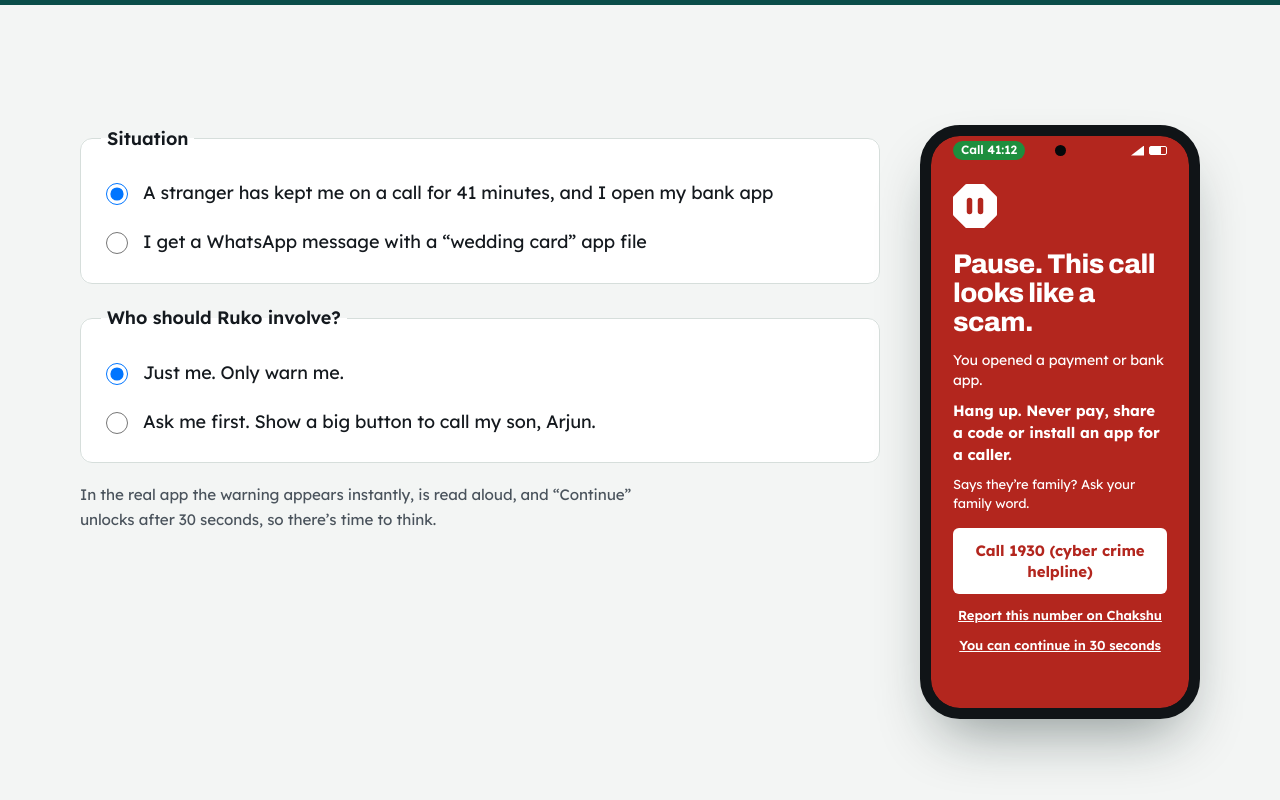
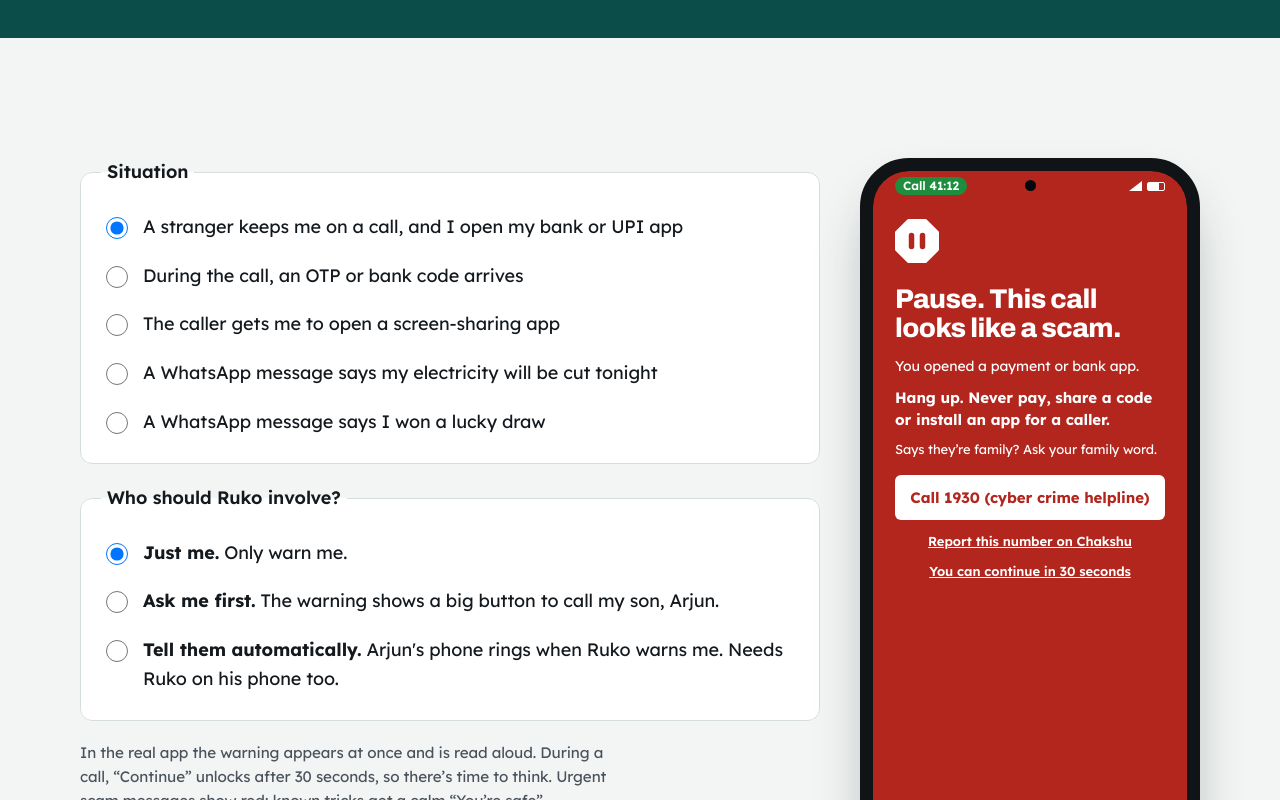
Before and after one commit to rnntech/ruko-web, a Next.js app: page /demo in a window 1280 px wide. Shown: the part 380-1180 px from the top of the page. Built offline with nearby package versions, Linux system fonts and the light colour scheme.

Commit message:
wip: /demo matches the app - three call moments, red and calm messages, three helper modes (D-088)

```diff
--- a/app/demo/DemoSwitcher.tsx
+++ b/app/demo/DemoSwitcher.tsx
@@ -1,53 +1,73 @@
 "use client";
 
 import { useState } from "react";
-import { PhoneFrame, WarningScreen } from "@/components/Phone";
+import { PhoneFrame, WarningScreen, type WarnSituation } from "@/components/Phone";
 import styles from "./demo.module.css";
 
-type Situation = "call" | "message";
-type Mode = "just-me" | "ask-first";
+type Mode = "just-me" | "ask-first" | "auto";
+
+// The moments Ruko acts on, as the app words them (rules R1, R3, R2; message tones red and calm).
+const SITUATIONS: { id: WarnSituation; label: string }[] = [
+  { id: "bank", label: "A stranger keeps me on a call, and I open my bank or UPI app" },
+  { id: "otp", label: "During the call, an OTP or bank code arrives" },
+  { id: "screen", label: "The caller gets me to open a screen-sharing app" },
+  { id: "message", label: "A WhatsApp message says my electricity will be cut tonight" },
+  { id: "calm", label: "A WhatsApp message says I won a lucky draw" },
+];
+
+// Helper modes, as in the app's Settings (strings mode_*_title / mode_*_body).
+const MODES: { id: Mode; title: string; body: string }[] = [
+  { id: "just-me", title: "Just me", body: "Only warn me." },
+  { id: "ask-first", title: "Ask me first", body: "The warning shows a big button to call my son, Arjun." },
+  { id: "auto", title: "Tell them automatically", body: "Arjun's phone rings when Ruko warns me. Needs Ruko on his phone too." },
+];
 
 export function DemoSwitcher() {
-  const [situation, setSituation] = useState<Situation>("call");
+  const [situation, setSituation] = useState<WarnSituation>("bank");
   const [mode, setMode] = useState<Mode>("just-me");
-  const helperName = situation === "call" && mode === "ask-first" ? "Arjun" : null;
+  const isMessage = situation === "message" || situation === "calm";
+  const helperName = !isMessage && mode !== "just-me" ? "Arjun" : null;
 
   return (
     <div className={styles.layout}>
       <div>
         <fieldset className={styles.group}>
           <legend>Situation</legend>
-          <label className={styles.option}>
-            <input type="radio" name="situation" checked={situation === "call"} onChange={() => setSituation("call")} />
-            A stranger has kept me on a call for 41 minutes, and I open my bank app
-          </label>
-          <label className={styles.option}>
-            <input type="radio" name="situation" checked={situation === "message"} onChange={() => setSituation("message")} />
-            I get a WhatsApp message with a &ldquo;wedding card&rdquo; app file
-          </label>
+          {SITUATIONS.map((s) => (
+            <label key={s.id} className={styles.option}>
+              <input type="radio" name="situation" checked={situation === s.id} onChange={() => setSituation(s.id)} />
+              {s.label}
+            </label>
+          ))}
         </fieldset>
 
-        <fieldset className={styles.group} disabled={situation === "message"}>
+        <fieldset className={styles.group} disabled={isMessage}>
           <legend>Who should Ruko involve?</legend>
-          <label className={styles.option}>
-            <input type="radio" name="mode" checked={mode === "just-me"} onChange={() => setMode("just-me")} />
-            Just me. Only warn me.
-          </label>
-          <label className={styles.option}>
-            <input type="radio" name="mode" checked={mode === "ask-first"} onChange={() => setMode("ask-first")} />
-            Ask me first. Show a big button to call my son, Arjun.
-          </label>
-          {situation === "message" && <p className="note">Message warnings never involve anyone else.</p>}
+          {MODES.map((m) => (
+            <label key={m.id} className={styles.option}>
+              <input type="radio" name="mode" checked={mode === m.id} onChange={() => setMode(m.id)} />
+              <span>
+                <strong>{m.title}.</strong> {m.body}
+              </span>
+            </label>
+          ))}
+          {isMessage && <p className="note">Message warnings never involve anyone else.</p>}
         </fieldset>
 
         <p className="note measure">
-          In the real app the warning appears instantly, is read aloud, and &ldquo;Continue&rdquo; unlocks after 30
-          seconds, so there&rsquo;s time to think.
+          In the real app the warning appears at once and is read aloud. During a call, &ldquo;Continue&rdquo; unlocks
+          after 30 seconds, so there&rsquo;s time to think. Urgent scam messages show red; known tricks get a calm
+          &ldquo;You&rsquo;re safe&rdquo;.
         </p>
       </div>
 
-      <PhoneFrame label={`Mock-up: Ruko's warning ${situation === "message" ? "for a scam message" : "during a risky call"}`}>
-        <WarningScreen kind={situation} helperName={helperName} />
+      <PhoneFrame width={340} label={`Mock-up: Ruko's warning ${isMessage ? "for a scam message" : "during a risky call"}`}>
+        <WarningScreen
+          situation={situation}
+          helperName={helperName}
+          helperRinging={mode === "auto"}
+          quote={situation === "calm" ? "Congratulations! Your number has won \u20b925 lakh in the KBC lucky draw\u2026" : undefined}
+        />
       </PhoneFrame>
     </div>
   );
--- a/app/demo/page.tsx
+++ b/app/demo/page.tsx
@@ -4,7 +4,7 @@ import { PageHead } from "@/components/PageHead";
 
 export const metadata: Metadata = {
   title: "See Ruko's warning",
-  description: "A mock-up of the warning Ruko shows during a risky call or for a scam message.",
+  description: "A mock-up of the warnings Ruko shows during a risky call or for a scam message.",
 };
 
 export default function DemoPage() {
@@ -12,7 +12,7 @@ export default function DemoPage() {
     <>
       <PageHead
         title="See the warning"
-        lead="A mock-up of what Ruko shows on an Android phone. Choose a situation and a setting to see how the warning changes."
+        lead="A mock-up of what Ruko shows on an Android phone. Choose a situation and who Ruko should involve to see how the warning changes."
       />
       <section className="field">
         <div className="container">
--- a/components/Phone.module.css
+++ b/components/Phone.module.css
@@ -249,6 +249,14 @@
 .warnScreen {
   background: var(--danger);
   color: #ffffff;
+}
+
+.warnCalm {
+  background: var(--teal-700);
+}
+
+.warnCalm .warnButton {
+  color: var(--teal-700);
 }
 
 .warnBody {
--- a/components/Phone.tsx
+++ b/components/Phone.tsx
@@ -181,36 +181,68 @@ export function BankAppScreen() {
   );
 }
 
-/** Ruko's red warning, worded and laid out like the app's (strings from res/values/strings.xml: warning_*, reason_r1). */
+export type WarnSituation = "bank" | "otp" | "screen" | "message" | "calm";
+
+/**
+ * Ruko's warning, worded and laid out like the app's (android WarningOverlay.kt; strings warning_*, reason_r1..r3).
+ * Calls: R1 bank or UPI app, R3 a code arrives, R2 screen sharing ("Stop. This is a scam."). Messages: red, or calm
+ * for a known trick (teal). "Call [helper]" is the big button whenever a helper is chosen (D-066); in "Tell them
+ * automatically" a line says their phone is ringing (D-053).
+ */
 export function WarningScreen({
-  kind = "call",
+  situation = "bank",
   helperName = null,
+  helperRinging = false,
+  quote = "Aapka bijli connection aaj raat 9:30 baje kat jayega…",
 }: {
-  kind?: "call" | "message";
+  situation?: WarnSituation;
   helperName?: string | null;
+  helperRinging?: boolean;
+  quote?: string;
 }) {
-  const isMessage = kind === "message";
+  const isMessage = situation === "message" || situation === "calm";
+  const calm = situation === "calm";
+  const call = {
+    bank: { head: "Pause. This call looks like a scam.", reason: "You opened a payment or bank app.", advice: "Hang up. Never pay, share a code or install an app for a caller." },
+    otp: { head: "Pause. This call looks like a scam.", reason: "A code or bank message just arrived.", advice: "Don’t share this code or OTP with anyone. Hang up." },
+    screen: {
+      head: "Stop. This is a scam.",
+      reason: "You opened a screen-sharing app during a call with an unknown number. It lets them see and control your phone.",
+      advice: "Close this app and hang up. Never let a caller see or control your phone.",
+    },
+  };
+  const c = isMessage ? null : call[situation as "bank" | "otp" | "screen"];
   return (
-    <div className={`${styles.screen} ${styles.warnScreen}`}>
+    <div className={`${styles.screen} ${styles.warnScreen} ${calm ? styles.warnCalm : ""}`}>
       <StatusBar dark call={!isMessage} />
       <div className={styles.warnBody}>
-        <LogoMark size={44} variant="warning" />
+        <LogoMark size={44} variant={calm ? "reversed" : "warning"} />
         {isMessage ? (
           <>
-            <p className={styles.warnHeadline}>Pause. This message looks like a scam.</p>
+            <p className={styles.warnHeadline}>{calm ? "You’re safe. Nothing has happened." : "Pause. This message looks like a scam."}</p>
             <p className={styles.warnFrom}>From +91 99999 00000 on WhatsApp, Oct 21, 3:16 PM</p>
-            <p className={styles.warnQuote}>&ldquo;Aapka bijli connection aaj raat 9:30 baje kat jayega&hellip;&rdquo;</p>
-            <p className={styles.warnAdvice}>Don&rsquo;t reply, tap links or open files in it.</p>
-            <span className={styles.warnButton}>Got it</span>
-            <span className={styles.warnLink}>Lost money? Call 1930</span>
+            <p className={styles.warnQuote}>&ldquo;{quote}&rdquo;</p>
+            <p className={styles.warnAdvice}>
+              {calm ? "This message is a known trick. Don’t reply, don’t tap the link, don’t call the number." : "Don’t reply, tap links or open files in it."}
+            </p>
+            <span className={styles.warnButton}>{calm ? "OK, I’ll ignore it" : "Got it"}</span>
+            {!calm && <span className={styles.warnLink}>Lost money? Call 1930</span>}
             <span className={styles.warnLink}>Report this message on Chakshu</span>
           </>
         ) : (
           <>
-            <p className={styles.warnHeadline}>Pause. This call looks like a scam.</p>
-            <p className={styles.warnReason}>You opened a payment or bank app.</p>
-            <p className={styles.warnAdvice}>Hang up. Never pay, share a code or install an app for a caller.</p>
-            <p className={styles.warnFamily}>Says they&rsquo;re family? Ask your family word.</p>
+            <p className={styles.warnHeadline}>{c!.head}</p>
+            <p className={styles.warnReason}>{c!.reason}</p>
+            {helperName && helperRinging && <p className={styles.warnAdvice}>{helperName}&rsquo;s phone is ringing.</p>}
+            <p className={styles.warnAdvice}>{c!.advice}</p>
+            {situation === "screen" ? (
+              <>
+                <p className={styles.warnFamily}>They ask you to: To install a screen-sharing app and share its code.</p>
+                <p className={styles.warnFamily}>Red flag: A stranger wants to see or control your phone&rsquo;s screen.</p>
+              </>
+            ) : (
+              <p className={styles.warnFamily}>Says they&rsquo;re family? Ask your family word.</p>
+            )}
             <span className={styles.warnButton}>{helperName ? `Call ${helperName}` : "Call 1930 (cyber crime helpline)"}</span>
             {helperName && <span className={styles.warnLink}>Call 1930 (cyber crime helpline)</span>}
             <span className={styles.warnLink}>Report this number on Chakshu</span>
--- a/components/PhoneTour.tsx
+++ b/components/PhoneTour.tsx
@@ -44,7 +44,7 @@ export function PhoneTour({ scamCount }: { scamCount: number }) {
   const screens = [
     <WelcomeScreen key="w" />,
     <PrivacyScreen key="p" />,
-    <WarningScreen key="c" kind="call" helperName="Arjun" />,
+    <WarningScreen key="c" situation="bank" helperName="Arjun" />,
     <HomeOnScreen key="h" scamCount={scamCount} />,
   ];
 
```
